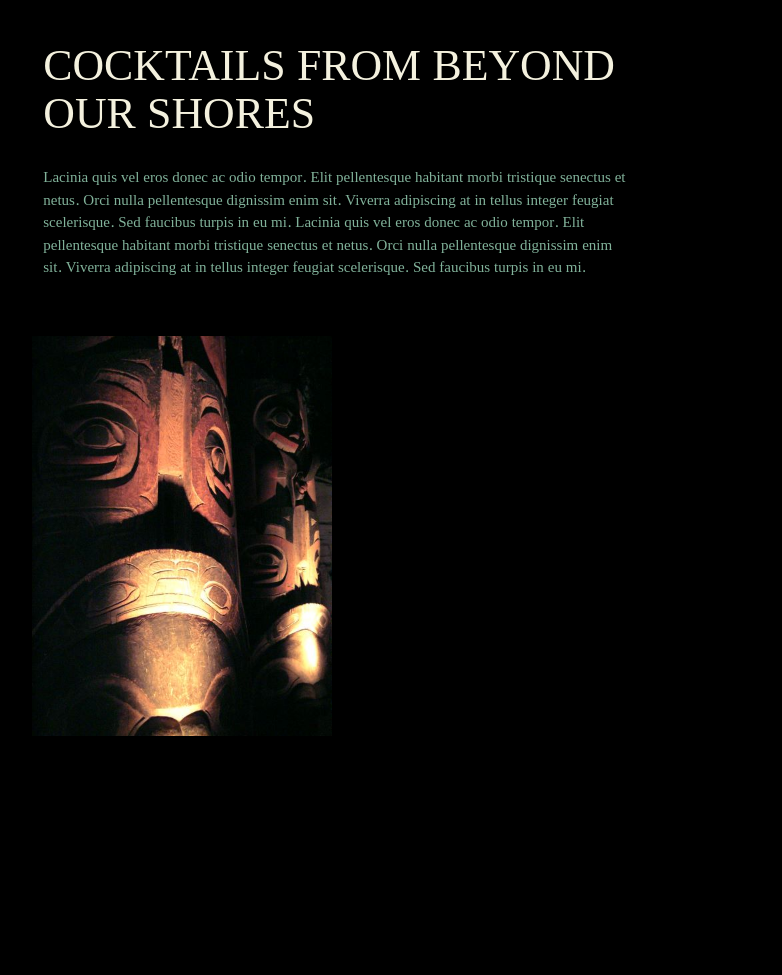
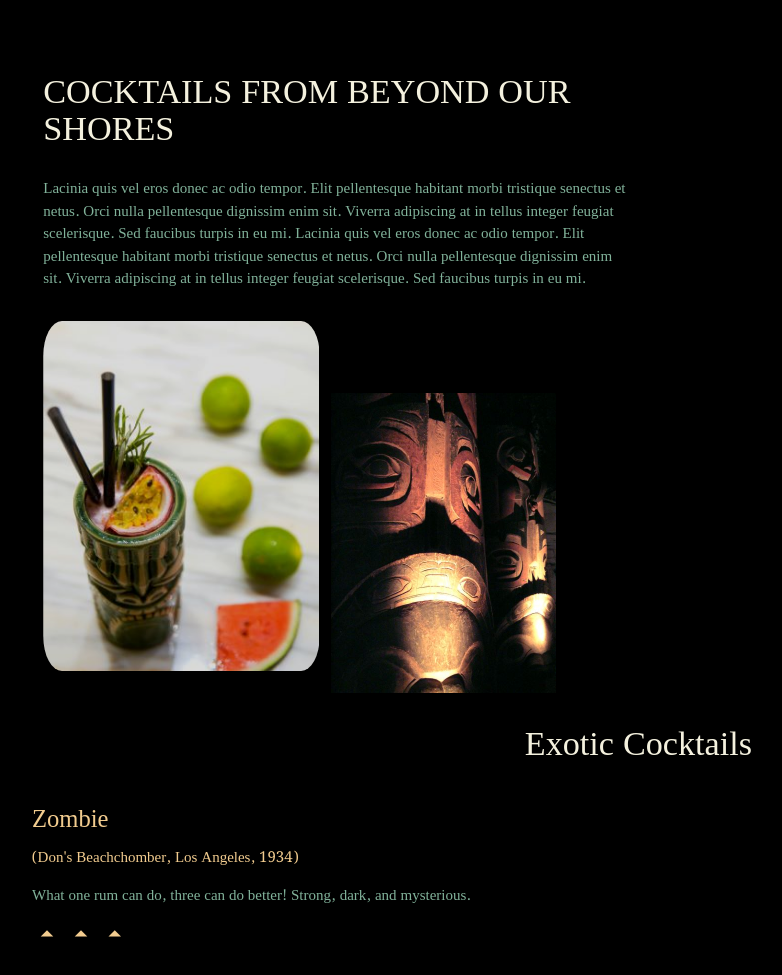
Before and after one commit to BrianSChapman/mockup-website, a plain HTML site: page index.html in a window 1280 px wide. Shown: the part 1177-2152 px from the top of the page, without its empty margins (160-942 px from the left). Before the commit the page ends 1983 px from the top, so only its background shows below. Drawn offline with nearby package versions, Linux system fonts and the light colour scheme; a web font is replaced by a local one.

Commit message:
More images added and some Photoshop tweaks

```diff
--- a/index.html
+++ b/index.html
@@ -70,22 +70,31 @@
     <img src="./Assets/tapaPrint.png" id="tapa-cloth">
     <h3 class="about-section center-align" id="about-section-header">A HIDDEN OASIS IN THE HEART OF STOWE, VT.</h3>
     <p class="about-section" id="about-body">Lorem ipsum dolor sit amet, consectetur adipiscing elit, sed do eiusmod tempor incididunt ut labore et dolore magna aliqua. Ligula ullamcorper malesuada proin libero nunc consequat. Aliquet risus feugiat in ante metus dictum at tempor. Lectus magna fringilla urna porttitor. Sit amet nisl purus in mollis nunc. Nunc mi ipsum faucibus vitae aliquet nec. Vestibulum rhoncus est pellentesque elit ullamcorper dignissim. Sit amet volutpat consequat mauris nunc congue nisi. Scelerisque varius morbi enim nunc. Sagittis aliquam malesuada bibendum arcu vitae elementum curabitur vitae. Urna nunc id cursus metus aliquam eleifend mi in. Id eu nisl nunc mi. Viverra vitae congue eu consequat ac. <br><br>
-        Lacinia quis vel eros donec ac odio tempor. Elit pellentesque habitant morbi tristique senectus et netus. Orci nulla pellentesque dignissim enim sit. Viverra adipiscing at in tellus integer feugiat scelerisque. Sed faucibus turpis in eu mi. Pellentesque habitant morbi tristique senectus et netus et malesuada. Justo donec enim diam vulputate ut pharetra. Scelerisque varius morbi enim nunc faucibus a pellentesque sit. Aliquam sem et tortor consequat id porta nibh venenatis cras. Augue mauris augue neque gravida in. Gravida quis blandit turpis cursus in. Et molestie ac feugiat sed lectus vestibulum mattis ullamcorper velit. Bibendum arcu vitae elementum curabitur vitae nunc sed velit. Leo integer malesuada nunc vel risus commodo viverra maecenas accumsan.</p>
-    <img src="./Assets/compass.png" class="responsve-img" id="compass" alt="Image of a gold compass">
+        Lacinia quis vel eros donec ac odio tempor. Elit pellentesque habitant morbi tristique senectus et netus. Orci nulla pellentesque dignissim enim sit. Viverra adipiscing at in tellus integer feugiat scelerisque. Sed faucibus turpis in eu mi. Pellentesque habitant morbi tristique senectus et net</p>
 </section>
 
 <section class="container cocktails-container">
     <div class="row">
         <div class="col s9">
-    <h3 class="cocktails-container" id="cocktails-header">COCKTAILS FROM BEYOND OUR SHORES</h3>
+    <h4 class="cocktails-container" id="cocktails-header">COCKTAILS FROM BEYOND OUR SHORES</h4>
     <p id="cocktail-intro">Lacinia quis vel eros donec ac odio tempor. Elit pellentesque habitant morbi tristique senectus et netus. Orci nulla pellentesque dignissim enim sit. Viverra adipiscing at in tellus integer feugiat scelerisque. Sed faucibus turpis in eu mi. Lacinia quis vel eros donec ac odio tempor. Elit pellentesque habitant morbi tristique senectus et netus. Orci nulla pellentesque dignissim enim sit. Viverra adipiscing at in tellus integer feugiat scelerisque. Sed faucibus turpis in eu mi. </p>
     </div>
-    <img  class="col-s3 cocktails-container" src="./Assets/totem-poles-1520641-resize.jpg" id="cocktail-header-image" alt="Image of a drink in a tiki mug">
-    <div class="col s6 offset-s6">
-        <h4> </h4>
-    </div>
+    <img  class="col-s3 cocktails-container" src="./Assets/totem-poles-1520641-resize.jpg" id="cocktail-header-image" alt>
+    <img class="col s4 cocktail-menu-image" src="./Assets/pexels-elif-tekkaya-4328777- resize.jpg" alt="tiki drink with a slice of watermelon"
+    <div class="col-s6 offset-s6">
+        <h4 id="cocktail-list-header">Exotic Cocktails</h4>
+        <div class="col-s4 cocktail-list-left">
+            <h5 class="drink-title">Zombie</h5>
+            <p class="drink-title">(Don's Beachchomber, Los Angeles, 1934)
+
+            <p>What one rum can do, three can do better! Strong, dark, and mysterious.</p>
+            <i class="small material-icons">arrow_drop_up</i>
+            <i class="small material-icons">arrow_drop_up</i>
+            <i class="small material-icons">arrow_drop_up</i>
+            </p>
 </div>
-    <img
+</div>
+</div>
 
 </section>
 
--- a/styles.css
+++ b/styles.css
@@ -53,6 +53,7 @@ background-color: black;
 color: var(--cream);
 }
 
+/* about section/ banner image */
 #tapa-cloth {
    position: relative;
    width:100%;
@@ -64,13 +65,15 @@ color: var(--cream);
 
 #about-section-header {
     font-weight: 700;
+    top: 50%;
 
 }
 
 #about-body {
-    bottom: 4%;
+    top: 80%;
     text-indent: 1cm;
     text-align:center;
+
 }
 
 .about-section {
@@ -82,17 +85,13 @@ color: var(--cream);
     margin-left: 5%;
 }
 
-#compass {
-    position: absolute;
-    left: 45%;
-    top: 105%;
-    right: 14%;
-}
+/* about section END */
 
+/* cocktail menu */
 .cocktails-container {
     color: var(--cream);
      font-family: 'Noto Serif Khojki', serif;
-     margin-top:5%;
+     margin-top:10%;
 }
 
 #cocktails-header {
@@ -106,10 +105,38 @@ color: var(--cream);
 
 #cocktail-header-image {
     object-fit: cover;
-    max-height: 400px;
+    max-height: 300px;
 
 }
 
+.cocktail-menu-image {
+    margin-top:2%;
+    border-radius: 10%;
+    opacity:85%;
+    object-fit:cover;
+    max-height:350px;
+}
+
+
+#cocktail-list-header {
+    margin-left: 55%;
+    margin-bottom:5%;
+    color:var(--cream);
+}
+
+.cocktail-list-left {
+    color:var(--soft-green);
+}
+
+.drink-title {
+    color:var(--mustard);
+}
+
+
+.small {
+    color: var(--mustard);
+    padding: auto1;
+}
 /* hero-image slider styling & animation */
 
 #slider-container {
@@ -171,3 +198,10 @@ color: var(--cream);
     from {opacity: .4}
     to {opacity: 1}
 }
+
+
+
+/*  todo:
+Design for desktop displays from 1024×768 through 1920×1080
+Design for mobile displays from 360×640 through 414×896
+Design for tablet displays from 601×962 through 1280×800 */
```
Also changed, not shown: Assets/compass.png (deleted), Assets/pexels-elif-tekkaya-4328777- resize.jpg (added), Assets/tikiDrink2.jpg (deleted), 1 other file.
